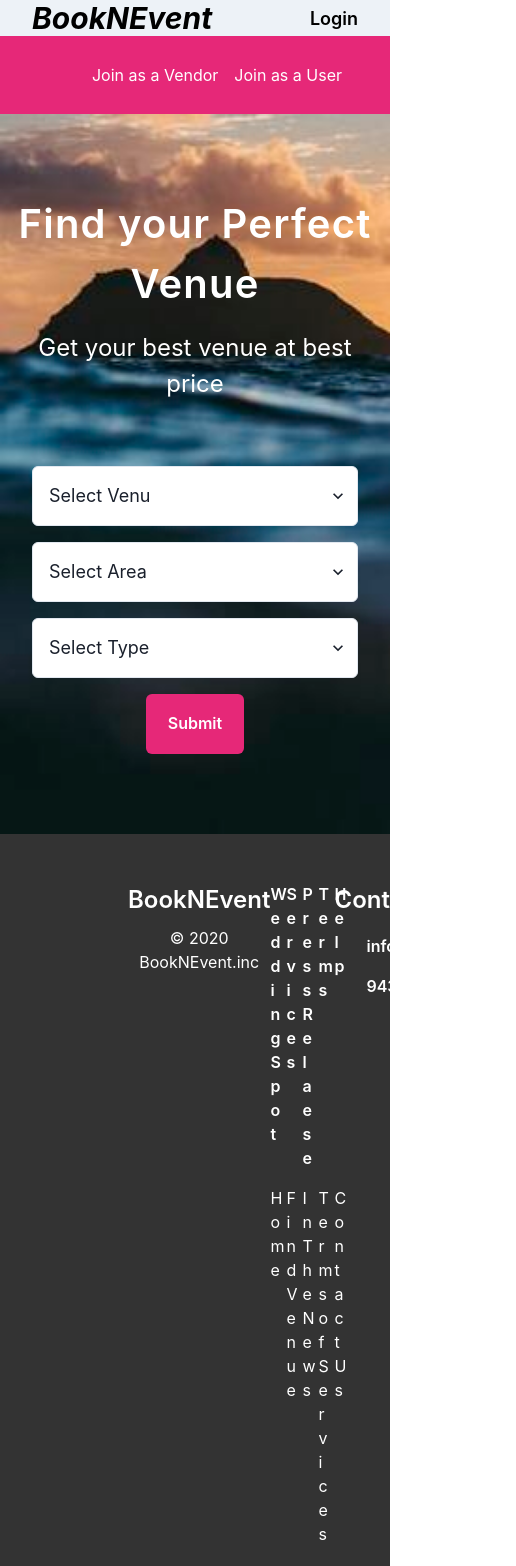
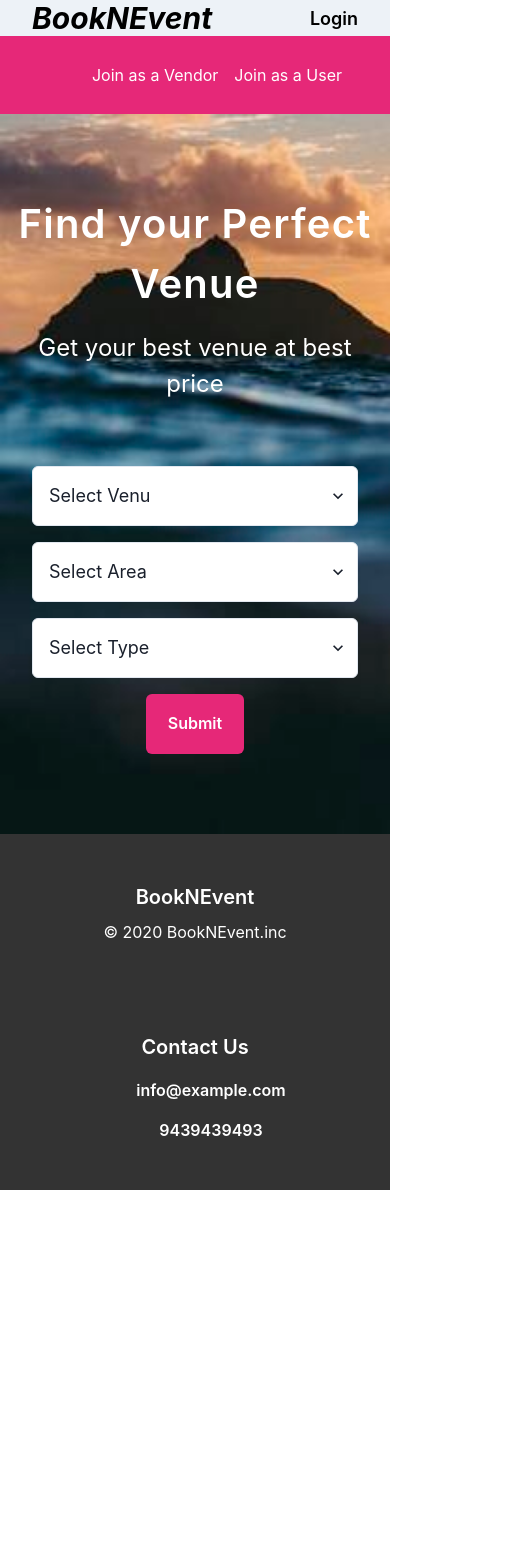
Before and after one commit to Umernasirr/venuebazaar, a React (Create React App) app: page / in a window 390 px wide. Shown: the top 1566 px of the page, 516 px wide, since content can reach past the window. After the commit the page ends 1190 px from the top, so only its background shows below. Built offline with nearby package versions, Linux system fonts and the light colour scheme; some icons are missing.

Commit message:
Footer responsive now

```diff
--- a/src/components/Footer.js
+++ b/src/components/Footer.js
@@ -11,10 +11,16 @@ import {
 const Footer = () => {
   return (
     <Flex w="full" bg="blackAlpha.800" align="center" py={12}>
-      <Box w="full" mx={32}>
-        <Flex w="full" justify="space-between" color="white" textAlign="center">
+      <Box w="full" mx={{ base: 8, md: 32 }}>
+        <Flex
+          w="full"
+          justify="space-between"
+          color="white"
+          textAlign="center"
+          direction={["column", "row"]}
+        >
           <Box>
-            <Text fontWeight="semibold" fontSize={24}>
+            <Text fontWeight="semibold" fontSize={{ base: 20, md: 24 }}>
               BookNEvent
             </Text>
             <Box my={2} />
@@ -30,7 +36,7 @@ const Footer = () => {
               <AiOutlineTwitter size={24} />
             </Flex>
           </Box>
-          <Box>
+          <Box display={{ base: "none", xl: "block" }}>
             <SimpleGrid columns={5} spacing={4} textAlign="left">
               <Text fontWeight="semibold">Wedding Spot</Text>
               <Text fontWeight="semibold">Services</Text>
@@ -58,8 +64,12 @@ const Footer = () => {
               <Text></Text>
             </SimpleGrid>
           </Box>
-          <Flex direction="column" align="flex-start">
-            <Text fontWeight="semibold" fontSize={24}>
+          <Flex
+            direction="column"
+            align={["center", "flex-start"]}
+            mt={{ base: 8, sm: 0 }}
+          >
+            <Text fontWeight="semibold" fontSize={{ base: 20, md: 24 }}>
               Contact Us
             </Text>
             <Box my={2} />
```
